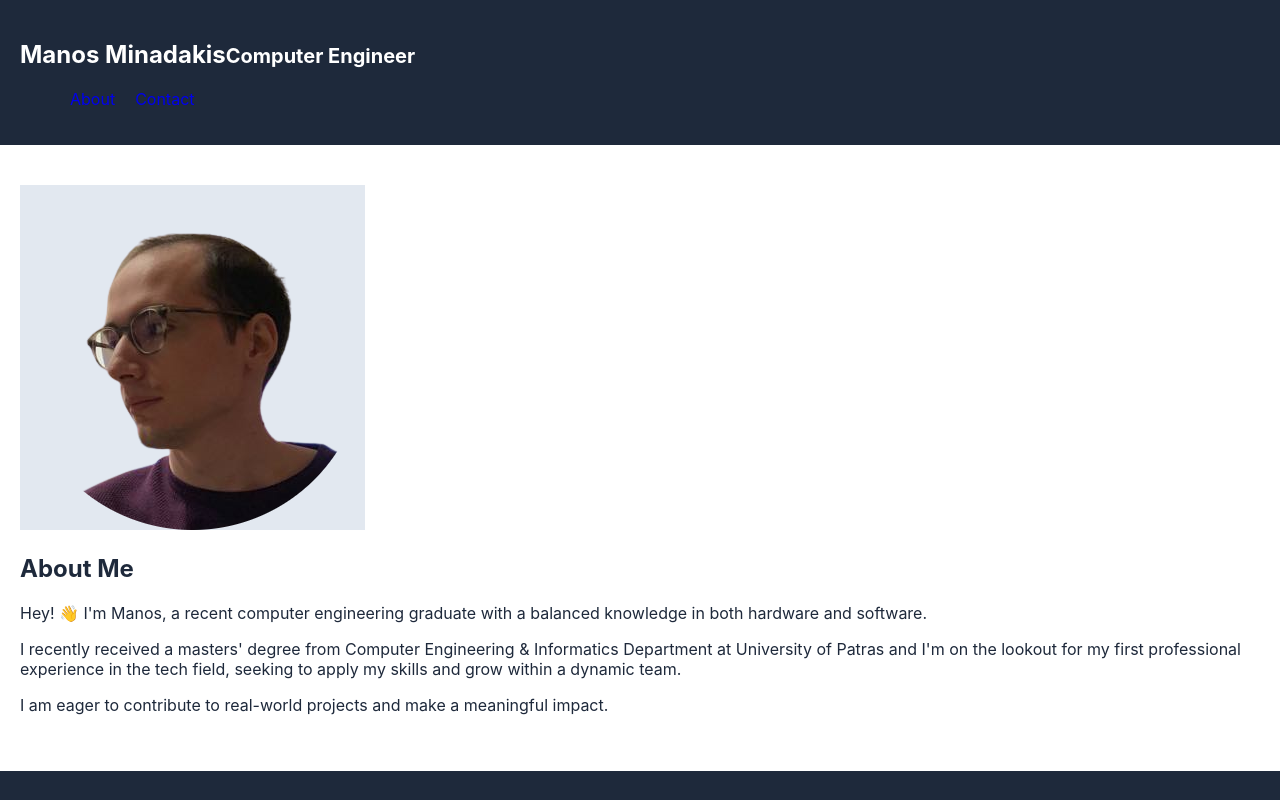
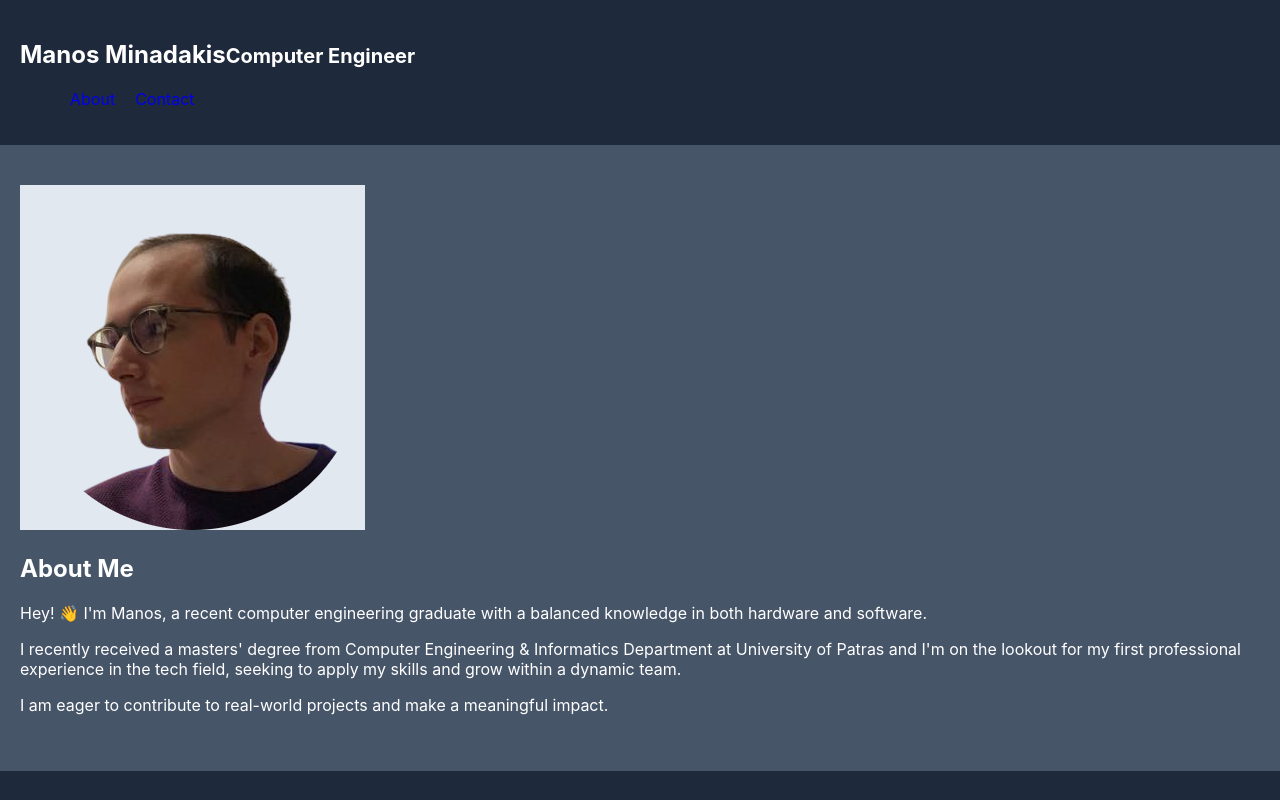
Before and after one commit to manosmin/manosmin.github.io, a React (Create React App) app: page / in a window 1280 px wide. Shown: the top 800 px of the page. Built offline with nearby package versions, Linux system fonts and the light colour scheme.

Commit message:
changed colors

```diff
--- a/public/index.html
+++ b/public/index.html
@@ -24,7 +24,7 @@
       work correctly both with client-side routing and a non-root public URL.
       Learn how to configure a non-root public URL by running `npm run build`.
     -->
-    <title>React App</title>
+    <title>Manos Minadakis</title>
   </head>
   <body>
     <noscript>You need to enable JavaScript to run this app.</noscript>
--- a/src/App.css
+++ b/src/App.css
@@ -1,6 +1,7 @@
 body {
   margin: 0;
   padding: 0;
+  background-color: rgb(71 85 105)
 }
 
 header {
@@ -35,7 +36,7 @@ h2 {
 }
 
 #about h2, p {
-  color: rgb(30 41 59);
+  color: white;
 }
 
 #contact {
```
Also changed, not shown: 1 other file (tests, documents, lock files or other folders).
